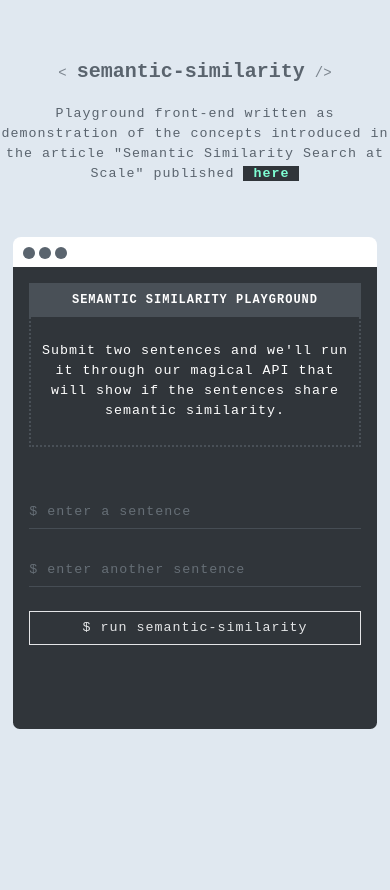
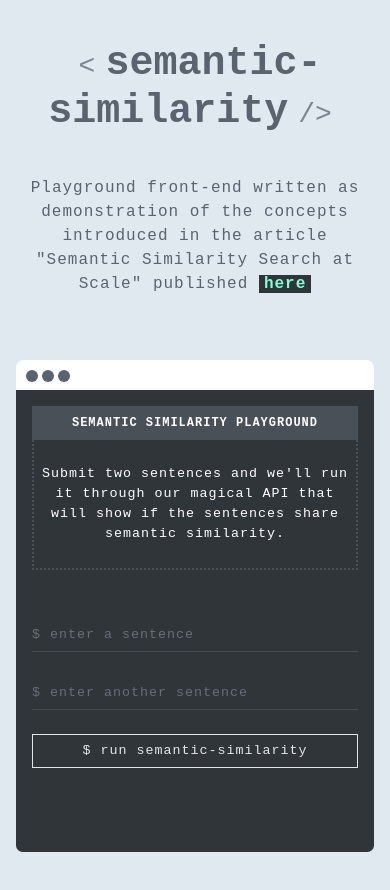
Before and after one commit to skirdey/react_kondo_frontend, a React (Create React App) app: page / in a window 390 px wide. Shown: the top 890 px of the page. Before the commit the page ends 844 px from the top, so only its background shows below. Built offline with nearby package versions, Linux system fonts and the light colour scheme; a web font is replaced by a local one.

Commit message:
Spacing and favicon fixes

```diff
--- a/public/index.html
+++ b/public/index.html
@@ -3,7 +3,7 @@
   <head>
     <meta charset="utf-8">
     <meta name="viewport" content="width=device-width, initial-scale=1">
-    <link rel="shortcut icon" href="%PUBLIC_URL%/favicon.ico">
+    <link rel="shortcut icon" href="%PUBLIC_URL%/favicon.png">
     <title>Semantic Similarity Playground</title>
   </head>
   <body>
--- a/src/index.css
+++ b/src/index.css
@@ -7,6 +7,16 @@ body {
   font-size: 10pt;
   background-color: #E0E8F0;
   color: lightgray;
+}
+
+::selection {
+  color: white;
+  background: aquamarine;
+}
+
+::-moz-selection {
+  color: white;
+  background: aquamarine;
 }
 
 h1 {
@@ -36,7 +46,7 @@ h1 span {
   background: #30353A;
   color: aquamarine;
   font-weight: 900;
-  padding: 0 10px;
+  padding: 0 5px;
   text-decoration: none;
 }
 
@@ -117,7 +127,7 @@ form {
 .terminal-window {
   text-align: left;
   min-height: 30rem;
-  margin: auto;
+  margin: 0 auto 8em;
   position: relative;
 }
 
@@ -165,6 +175,7 @@ form {
 
 .response li span {
   color: aquamarine;
+  font-weight: 900;
 }
 
 .label {
@@ -177,18 +188,22 @@ form {
 }
 
 @media only screen and (max-width: 600px) {
+  body {
+    font-size: 12pt;
+  }
+
   h1 {
-    margin: 3em 0 1em 0;
-    font-size: 1.5em;
+    margin: 1em 0;
+    font-size: 2.5em;
+  }
+
+  .desc, h1 {
+    padding: 0 15px;
   }
 
   .terminal-window {
     text-align: left;
-    margin: auto;
     position: relative;
-  }
-
-  .terminal-window {
     padding: 1em;
   }
 
```
Also changed, not shown: public/favicon.png (added), 1 other file (tests, documents, lock files or other folders).
